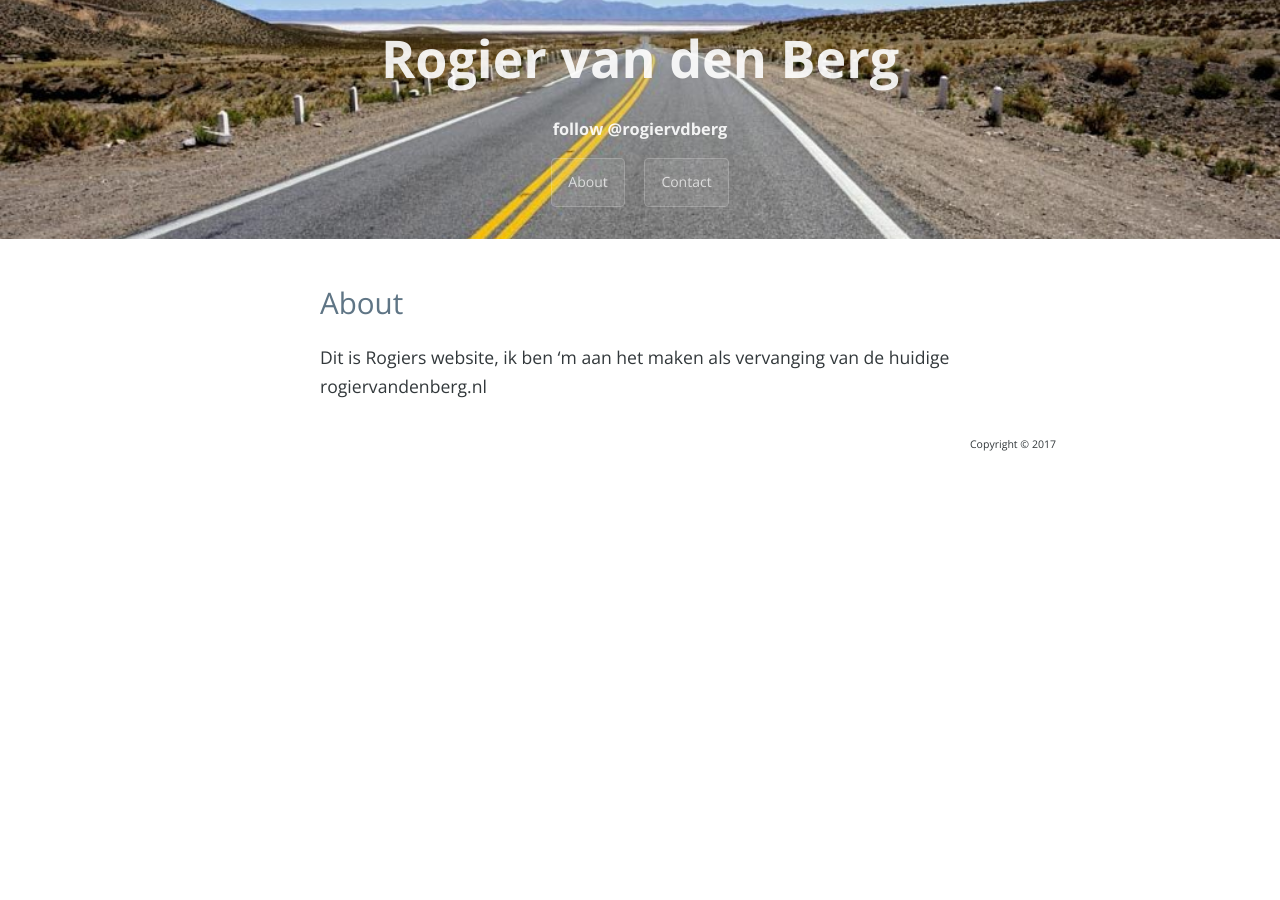
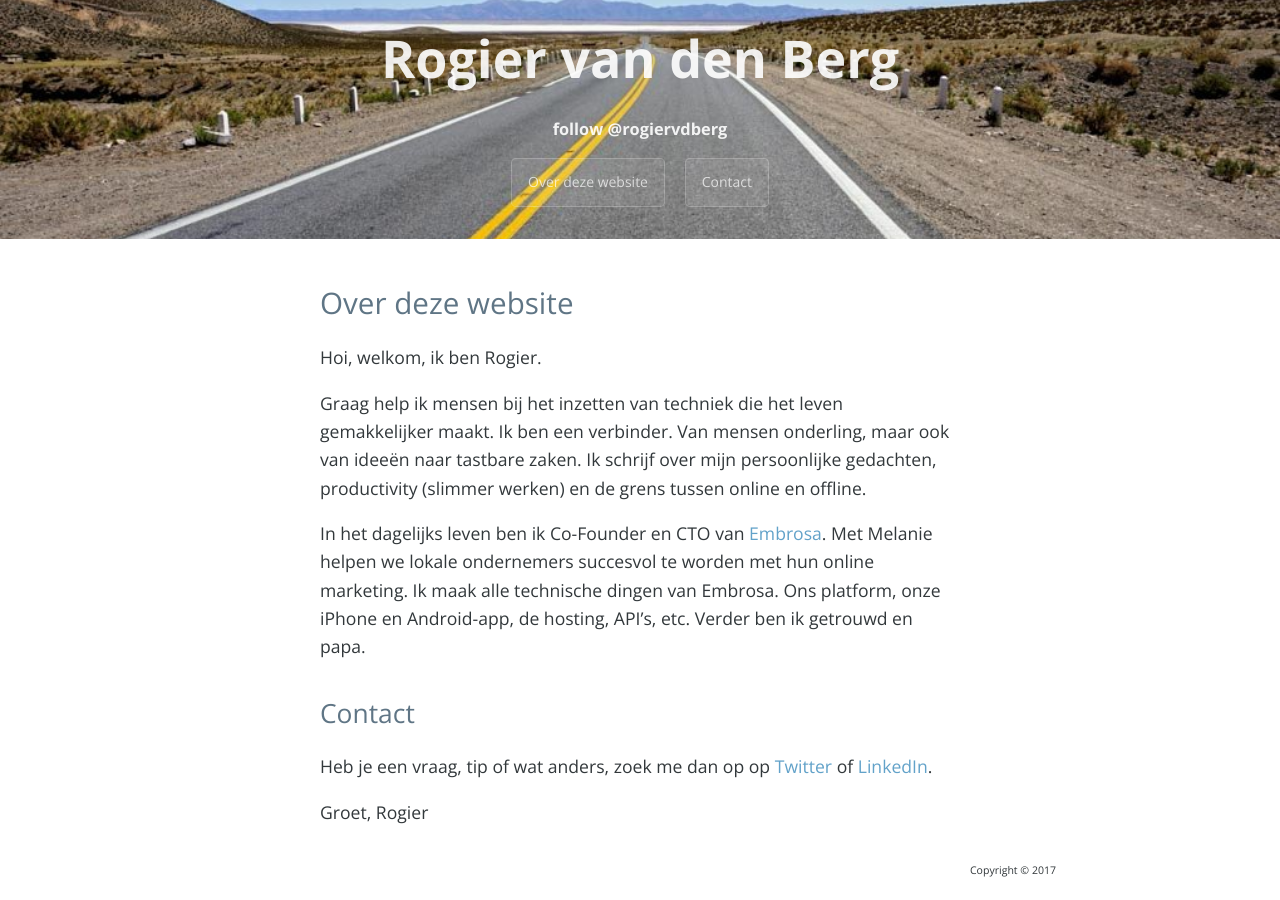
Before and after one commit to rogiervandenberg/rogiervandenberg.nl, a Jekyll site: the page built from about.md, in a window 1280 px wide. Built offline with Jekyll 4.4.1, drawn with Linux system fonts in a browser that asks for light colours.

Commit message:
ADD about page text

```diff
--- a/about.md
+++ b/about.md
@@ -1,7 +1,21 @@
 ---
-title: About
+title: Over deze website
 permalink: "/about/"
 layout: page
 ---
 
-Dit is Rogiers website, ik ben 'm aan het maken als vervanging van de huidige rogiervandenberg.nl
+Hoi, welkom, ik ben Rogier.
+
+Graag help ik mensen bij het inzetten van techniek die het leven gemakkelijker maakt. Ik ben een verbinder. Van mensen onderling, maar ook van ideeën naar tastbare zaken. Ik schrijf over mijn persoonlijke gedachten, productivity (slimmer werken) en de grens tussen online en offline.
+
+In het dagelijks leven ben ik Co-Founder en CTO van [Embrosa][1]. Met Melanie helpen we lokale ondernemers succesvol te worden met hun online marketing. Ik maak alle technische dingen van Embrosa. Ons platform, onze iPhone en Android-app, de hosting, API's, etc. Verder ben ik getrouwd en papa.
+
+## Contact
+
+Heb je een vraag, tip of wat anders, zoek me dan op op [Twitter][2] of [LinkedIn][3].
+
+Groet, Rogier
+
+[1]:	http://www.embrosa.com
+[2]:	https://twitter.com/RogiervdBerg
+[3]:	https://www.linkedin.com/in/rogiervandenberg/
```
